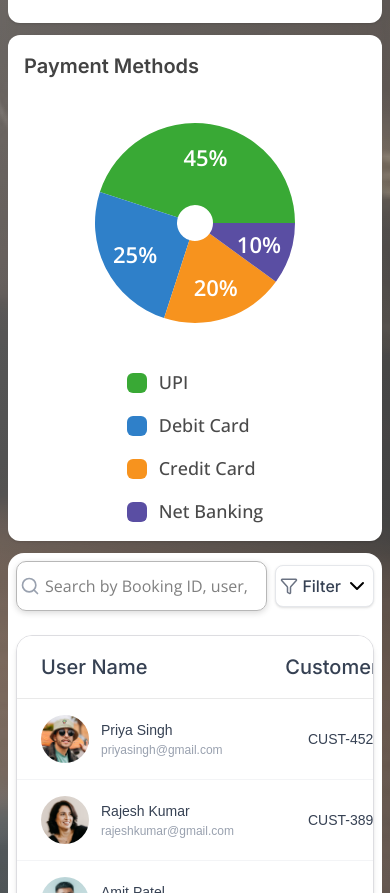
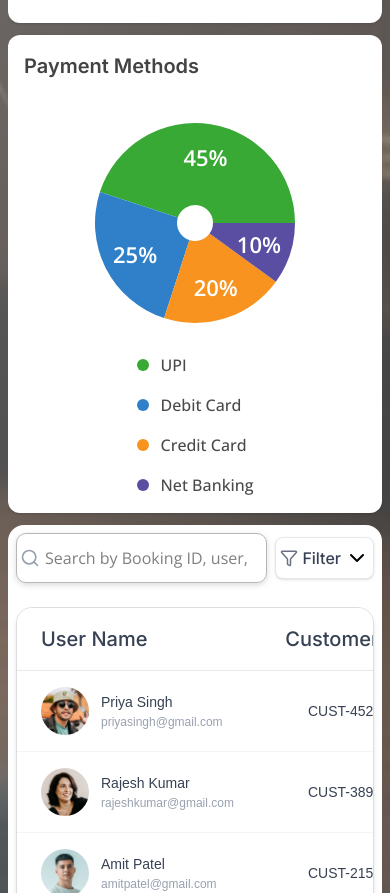
Before and after one commit to ChandaniSahu/ChargeFlow, a Next.js app: page /admin/payments in a window 390 px wide. Shown: the part 1437-2330 px from the top of the page. Built offline with nearby package versions, Linux system fonts and the light colour scheme.

Commit message:
revenue graph and method change made flex in tab also

```diff
--- a/app/admin/payments/page.tsx
+++ b/app/admin/payments/page.tsx
@@ -769,7 +769,7 @@ export default function UserManagementDashboard() {
         </div>
 
         {/* RECENT ACTIVITY + REVENUE CONTRIBUTION */}
-        <div className="grid grid-cols-1 lg:grid-cols-[minmax(0,60%)_minmax(0,40%)] gap-3">
+        <div className="grid grid-cols-1 md:grid-cols-[minmax(0,50%)_minmax(0,50%)] xl:grid-cols-[minmax(0,60%)_minmax(0,40%)] gap-3">
           {/* RECENT ACTIVITY */}
           <div className="bg-white rounded-xl p-4 shadow">
             <h3 className="font-inter text-[24px] font-semibold text-[#364153] mb-3">Revenue Trend</h3>
@@ -870,7 +870,7 @@ export default function UserManagementDashboard() {
           {/* USER REVENUE CONTRIBUTION */}
           <div className="bg-white rounded-xl p-4 shadow">
             <h3 className="font-inter text-[#434343] text-[20px] font-semibold mb-3">Payment Methods</h3>
-            <div className="flex flex-col md:flex-row gap-4  md:mx-25 sm:mx-0 lg:mx-0 items-center">
+            <div className="flex flex-col md:flex-row xl:gap-4 md:gap-2 items-center ">
               <ResponsiveContainer width="100%" height={260}>
                 <PieChart>
                   <Pie
@@ -917,10 +917,10 @@ export default function UserManagementDashboard() {
                 {paymentMethodData.map((item, i) => (
                   <div key={i} className="flex items-center gap-3">
                     <div
-                      className="w-5 h-5 rounded-md"
+                      className="lg:w-5 w-3 lg:h-5 h-3 rounded-md"
                       style={{ backgroundColor: item.color }}
                     />
-                    <span className="whitespace-nowrap text-[#4A4A4A] text-[18px] font-medium">
+                    <span className="whitespace-nowrap text-[#4A4A4A] lg:textw-3 -[18px] font-medium">
                       {item.name}
                     </span>
                   </div>
```
